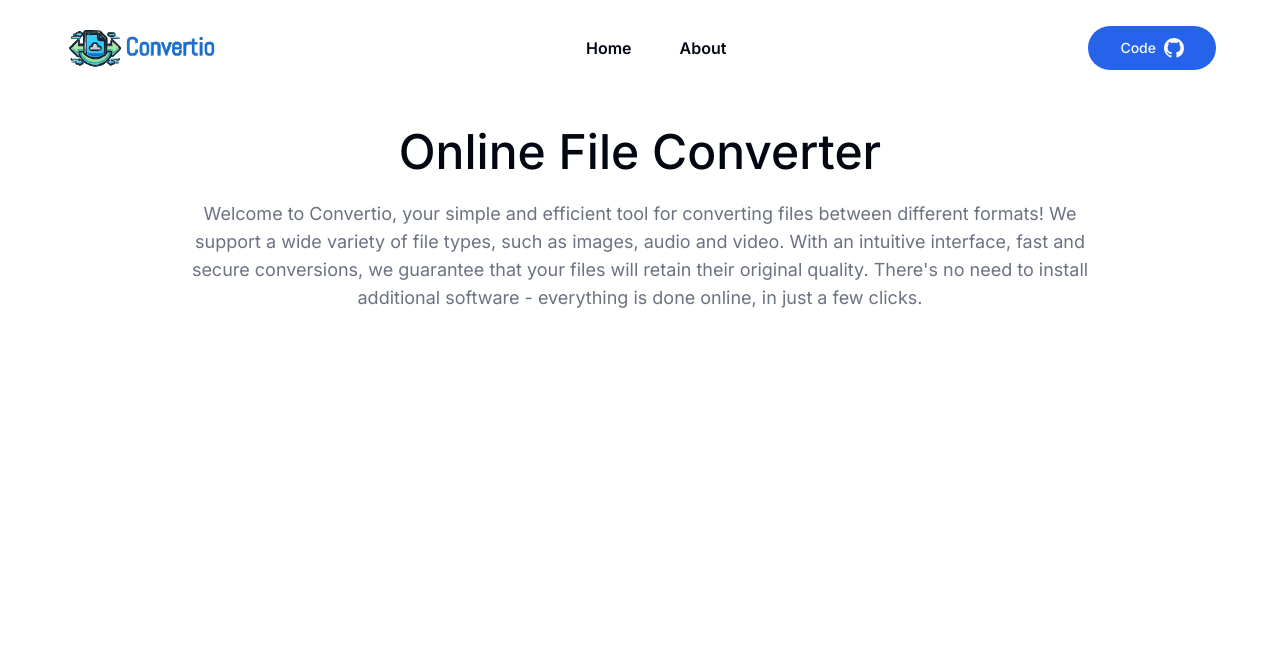
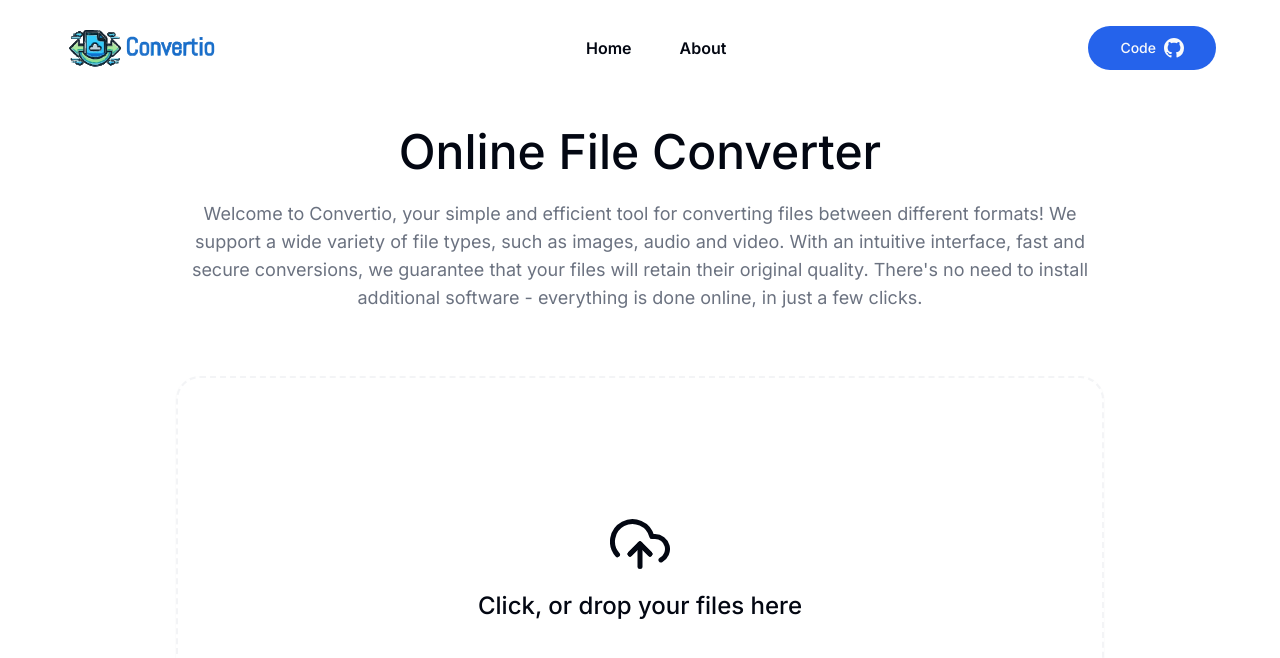
Before and after one commit to tiagoribeiro2001/convertio, a Next.js app: page / in a window 1280 px wide. Shown: the top 658 px of the page. Built offline with nearby package versions, Linux system fonts and the light colour scheme.

Commit message:
COmeçar dropzone

```diff
--- a/package.json
+++ b/package.json
@@ -18,6 +18,7 @@
     "next": "14.2.14",
     "react": "^18",
     "react-dom": "^18",
+    "react-dropzone": "^14.2.3",
     "react-icons": "^5.3.0",
     "tailwind-merge": "^2.5.2",
     "tailwindcss-animate": "^1.0.7"
--- a/src/app/page.js
+++ b/src/app/page.js
@@ -1,12 +1,14 @@
+import Dropzone from "@/components/Dropzone";
+
 export default function Home() {
   return (
-    <div className="space-y-16 pb-8">
+    <div className="space-y-16 pb-8 px-12 xl:px-44 2xl:px-52">
       {/* Title + Desc */}
       <div className="space-y-6">
         <h1 className="text-3xl md:text-5xl font-medium text-center">
           Online File Converter
         </h1>
-        <p className="text-muted-foreground text-md md:text-lg text-center px-12 xl:px-44 2xl:px-52">
+        <p className="text-muted-foreground text-md md:text-lg text-center">
           Welcome to Convertio, your simple and efficient tool for converting
           files between different formats! We support a wide variety of file
           types, such as images, audio and video. With an intuitive interface,
@@ -17,6 +19,7 @@ export default function Home() {
       </div>
 
       {/* Upload Box */}
+      <Dropzone />
     </div>
   );
 }
--- /dev/null
+++ b/src/components/Dropzone.jsx
@@ -0,0 +1,149 @@
+"use client";
+
+import React, { useState } from "react";
+import ReactDropzone from "react-dropzone";
+import { FiUploadCloud } from "react-icons/fi";
+import { LuFileSymlink } from "react-icons/lu";
+import { useToast } from "@/hooks/use-toast"
+
+const extensions = {
+  image: [
+    "jpg",
+    "jpeg",
+    "png",
+    "gif",
+    "bmp",
+    "webp",
+    "ico",
+    "tif",
+    "tiff",
+    "svg",
+    "raw",
+    "tga",
+  ],
+  video: [
+    "mp4",
+    "m4v",
+    "mp4v",
+    "3gp",
+    "3g2",
+    "avi",
+    "mov",
+    "wmv",
+    "mkv",
+    "flv",
+    "ogv",
+    "webm",
+    "h264",
+    "264",
+    "hevc",
+    "265",
+  ],
+  audio: ["mp3", "wav", "ogg", "aac", "wma", "flac", "m4a"],
+};
+
+function Dropzone() {
+  const { toast } = useToast();
+  const [is_hover, setIsHover] = useState(false);
+
+  const accepted_files = {
+    "image/*": [
+      ".jpg",
+      ".jpeg",
+      ".png",
+      ".gif",
+      ".bmp",
+      ".webp",
+      ".ico",
+      ".tif",
+      ".tiff",
+      ".raw",
+      ".tga",
+    ],
+    "audio/*": [],
+    "video/*": [],
+  };
+
+  const handleUpload = (data) => {
+    handleExitHover();
+    setFiles(data);
+    const tmp = [];
+    data.forEach((file) => {
+      const formData = new FormData();
+      tmp.push({
+        file_name: file.name,
+        file_size: file.size,
+        from: file.name.slice(((file.name.lastIndexOf(".") - 1) >>> 0) + 2),
+        to: null,
+        file_type: file.type,
+        file,
+        is_converted: false,
+        is_converting: false,
+        is_error: false,
+      });
+    });
+    setActions(tmp);
+  };
+
+  const handleHover = () => setIsHover(true);
+  const handleExitHover = () => setIsHover(false);
+
+  return (
+    <ReactDropzone
+      onDrop={handleUpload}
+      onDragEnter={handleHover}
+      onDragLeave={handleExitHover}
+      accept={accepted_files}
+      onDropRejected={() => {
+        handleExitHover();
+        toast({
+          variant: "destructive",
+          title: "Error uploading your file(s)",
+          description: "Allowed Files: Audio, Video and Images.",
+          duration: 5000,
+        });
+      }}
+      onError={() => {
+        handleExitHover();
+        toast({
+          variant: "destructive",
+          title: "Error uploading your file(s)",
+          description: "Allowed Files: Audio, Video and Images.",
+          duration: 5000,
+        });
+      }}
+    >
+      {({ getRootProps, getInputProps }) => (
+        <div
+          {...getRootProps()}
+          className="bg-background h-72 lg:h-80 xl:h-96 rounded-3xl shadow-sm border-secondary border-2 border-dashed cursor-pointer flex items-center justify-center"
+        >
+          <input {...getInputProps()} />
+          <div className="space-y-4 text-foreground">
+            {is_hover ? (
+              <>
+                <div className="justify-center flex text-6xl">
+                  <LuFileSymlink />
+                </div>
+                <h3 className="text-center font-medium text-2xl">
+                  Yes, right there
+                </h3>
+              </>
+            ) : (
+              <>
+                <div className="justify-center flex text-6xl">
+                  <FiUploadCloud />
+                </div>
+                <h3 className="text-center font-medium text-2xl">
+                  Click, or drop your files here
+                </h3>
+              </>
+            )}
+          </div>
+        </div>
+      )}
+    </ReactDropzone>
+  );
+}
+
+export default Dropzone;
```
Also changed, not shown: 1 other file (tests, documents, lock files or other folders).
